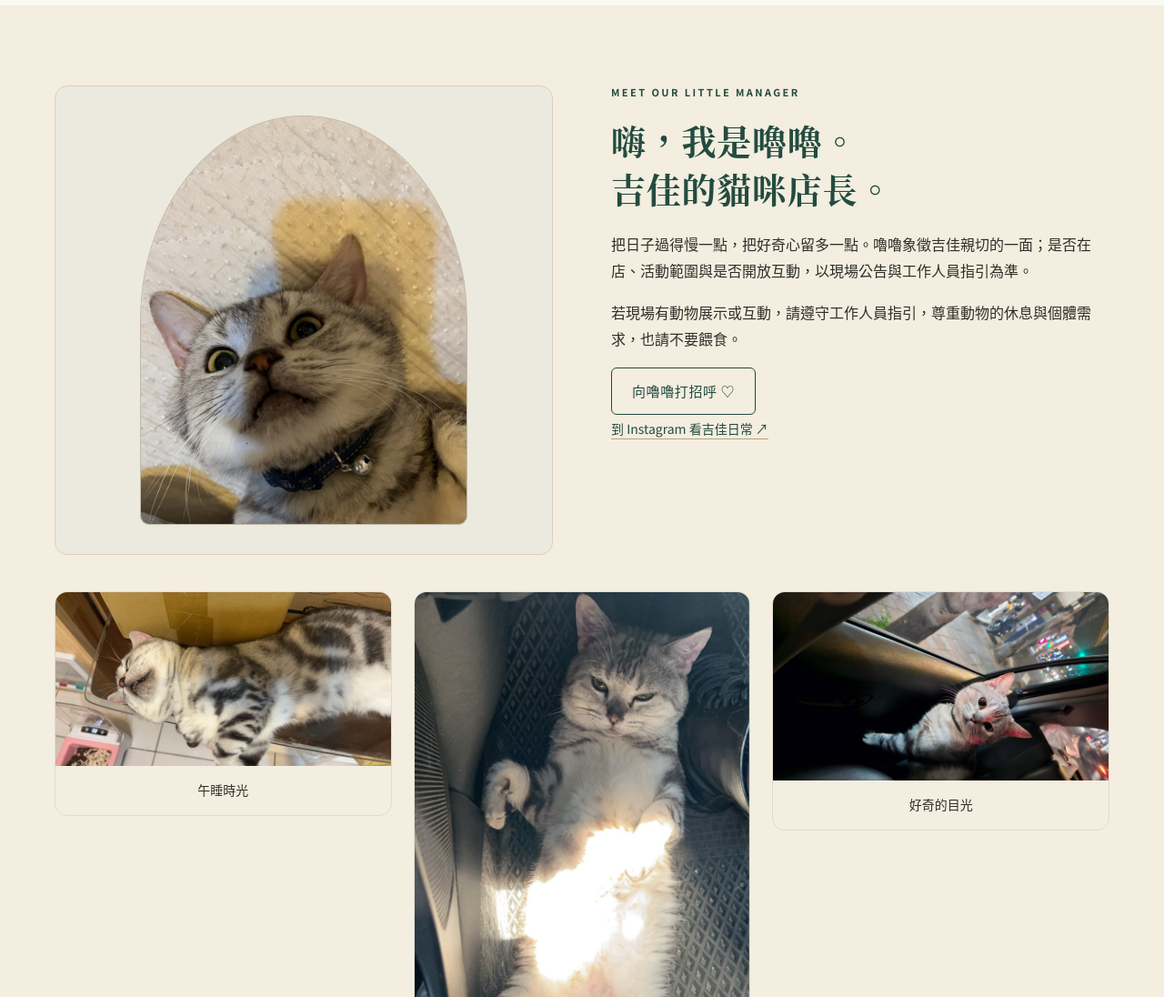
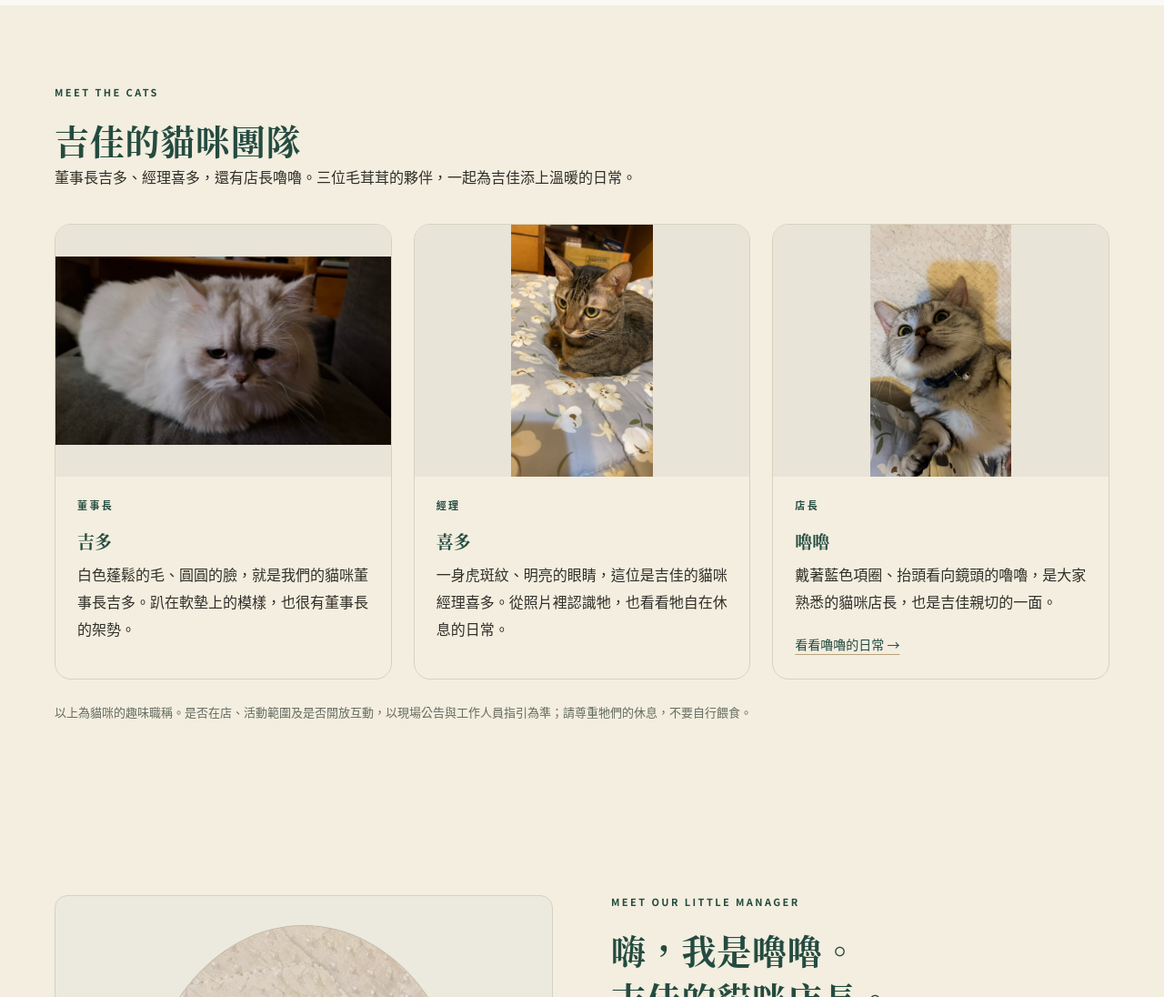
Before and after one commit to jijiapharmacy1110-cyber/jijiapharmacy1110-cyber.github.io, a plain HTML site: page about.html in a window 1280 px wide. Shown: the part 1040-2136 px from the top of the page at 91% size. Drawn offline with Linux system fonts and the light colour scheme; no server answers.

Commit message:
Introduce chairman Jidu and manager Xiduo alongside Lulu

```diff
--- a/about.html
+++ b/about.html
@@ -15,7 +15,7 @@
 <link rel="preconnect" href="https://fonts.googleapis.com">
 <link rel="preconnect" href="https://fonts.gstatic.com" crossorigin>
 <link rel="stylesheet" href="https://fonts.googleapis.com/css2?family=Noto+Sans+TC:wght@400;500;700&amp;family=Noto+Serif+TC:wght@500;600&amp;display=swap">
-<link rel="stylesheet" href="style.css?v=20261116-logo-ratio">
+<link rel="stylesheet" href="style.css?v=20261116-cat-team">
 <script src="core.js" defer></script>
 <script src="config.js" defer></script>
 <script src="data/fallback.js" defer></script>
@@ -69,6 +69,17 @@
 </div>
 </div>
 </section>
+
+<section class="section tint" id="cat-team" aria-labelledby="cat-team-title">
+<div class="wrap">
+<header class="sec-head"><p class="eyebrow">MEET THE CATS</p><h2 id="cat-team-title">吉佳的貓咪團隊</h2><p>董事長吉多、經理喜多，還有店長嚕嚕。三位毛茸茸的夥伴，一起為吉佳添上溫暖的日常。</p></header>
+<div class="cat-team-grid">
+<article class="cat-team-card" id="jidu"><div class="cat-team-photo"><img src="assets/jidu.jpg" alt="董事長吉多，白色長毛貓趴在坐墊上" width="1536" height="864" loading="lazy"></div><div class="cat-team-copy"><p class="eyebrow">董事長</p><h3>吉多</h3><p>白色蓬鬆的毛、圓圓的臉，就是我們的貓咪董事長吉多。趴在軟墊上的模樣，也很有董事長的架勢。</p></div></article>
+<article class="cat-team-card" id="xiduo"><div class="cat-team-photo"><img src="assets/xiduo.jpg" alt="經理喜多，虎斑貓坐在花朵圖案的床單上" width="864" height="1536" loading="lazy"></div><div class="cat-team-copy"><p class="eyebrow">經理</p><h3>喜多</h3><p>一身虎斑紋、明亮的眼睛，這位是吉佳的貓咪經理喜多。從照片裡認識牠，也看看牠自在休息的日常。</p></div></article>
+<article class="cat-team-card"><div class="cat-team-photo"><img src="assets/lulu-portrait.jpg" alt="店長嚕嚕戴著藍色項圈，抬頭望向鏡頭" width="864" height="1536" loading="lazy"></div><div class="cat-team-copy"><p class="eyebrow">店長</p><h3>嚕嚕</h3><p>戴著藍色項圈、抬頭看向鏡頭的嚕嚕，是大家熟悉的貓咪店長，也是吉佳親切的一面。</p><a class="text-link" href="#lulu">看看嚕嚕的日常 →</a></div></article>
+</div>
+<p class="fine cat-team-note">以上為貓咪的趣味職稱。是否在店、活動範圍及是否開放互動，以現場公告與工作人員指引為準；請尊重牠們的休息，不要自行餵食。</p>
+</div></section>
 
 <section class="section tint" id="lulu">
 <div class="wrap two-col even">
--- a/style.css
+++ b/style.css
@@ -418,3 +418,14 @@ dialog::backdrop { background: rgba(20, 35, 30, .58); }
 .lulu-gallery img { display:block; width:100%; height:auto; }
 .lulu-gallery figcaption { padding:14px; text-align:center; font-size:14px; }
 @media(max-width:640px) { .lulu-gallery { grid-template-columns:1fr; gap:20px; } .lulu-gallery figure { max-width:440px; width:100%; margin:auto; } }
+
+/* Cat team: fixed frames preserve each photo's proportions. */
+.cat-team-grid { display:grid; grid-template-columns:repeat(3,minmax(0,1fr)); gap:24px; }
+.cat-team-card { background:var(--cream,#faf8f1); border:1px solid #d6d2bf; border-radius:18px; overflow:hidden; min-width:0; }
+.cat-team-photo { aspect-ratio:4/3; background:#e9e4d8; overflow:hidden; }
+.cat-team-photo img { display:block; width:100%; height:100%; object-fit:contain; }
+.cat-team-copy { padding:24px; }
+.cat-team-copy h3 { margin-top:0; }
+.cat-team-note { margin-top:24px; }
+#cat-team, #jidu, #xiduo { scroll-margin-top:100px; }
+@media(max-width:700px) { .cat-team-grid { grid-template-columns:1fr; } .cat-team-card { width:100%; max-width:440px; margin-inline:auto; } }
```
Also changed, not shown: index.html (+2 -2 lines), assets/jidu.jpg (added), assets/xiduo.jpg (added).
